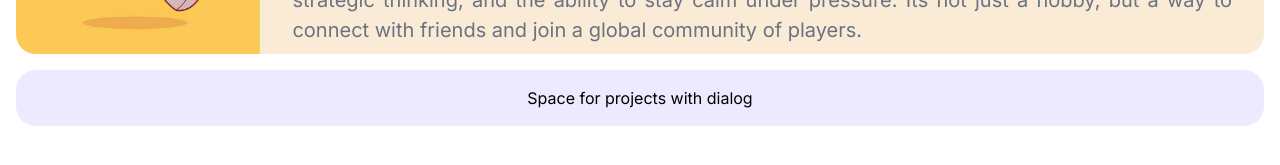
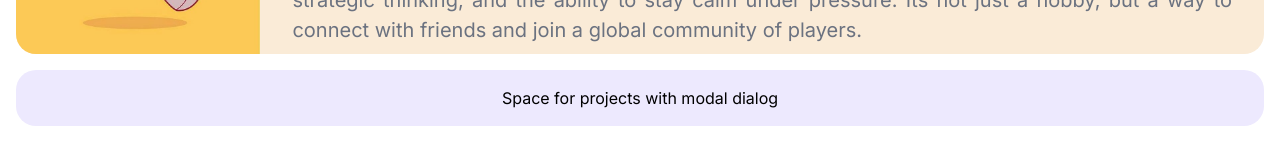
Before and after one commit to Hustini/random-stuff-nextjs, a Next.js app: page / in a window 1280 px wide. Shown: the part 397-562 px from the top of the page. Built offline with nearby package versions, Linux system fonts and the light colour scheme.

Commit message:
changed the text

```diff
--- a/app/compontents/ProjectCard.tsx
+++ b/app/compontents/ProjectCard.tsx
@@ -5,7 +5,7 @@ import React from "react";
 const projectCard = () => {
     return(
         <div className="flex item-center justify-center bg-violet-100 m-4 rounded-[20px]">
-            <p className="p-4">Space for projects with dialog</p>
+            <p className="p-4">Space for projects with modal dialog</p>
         </div>
     )
 }
```
